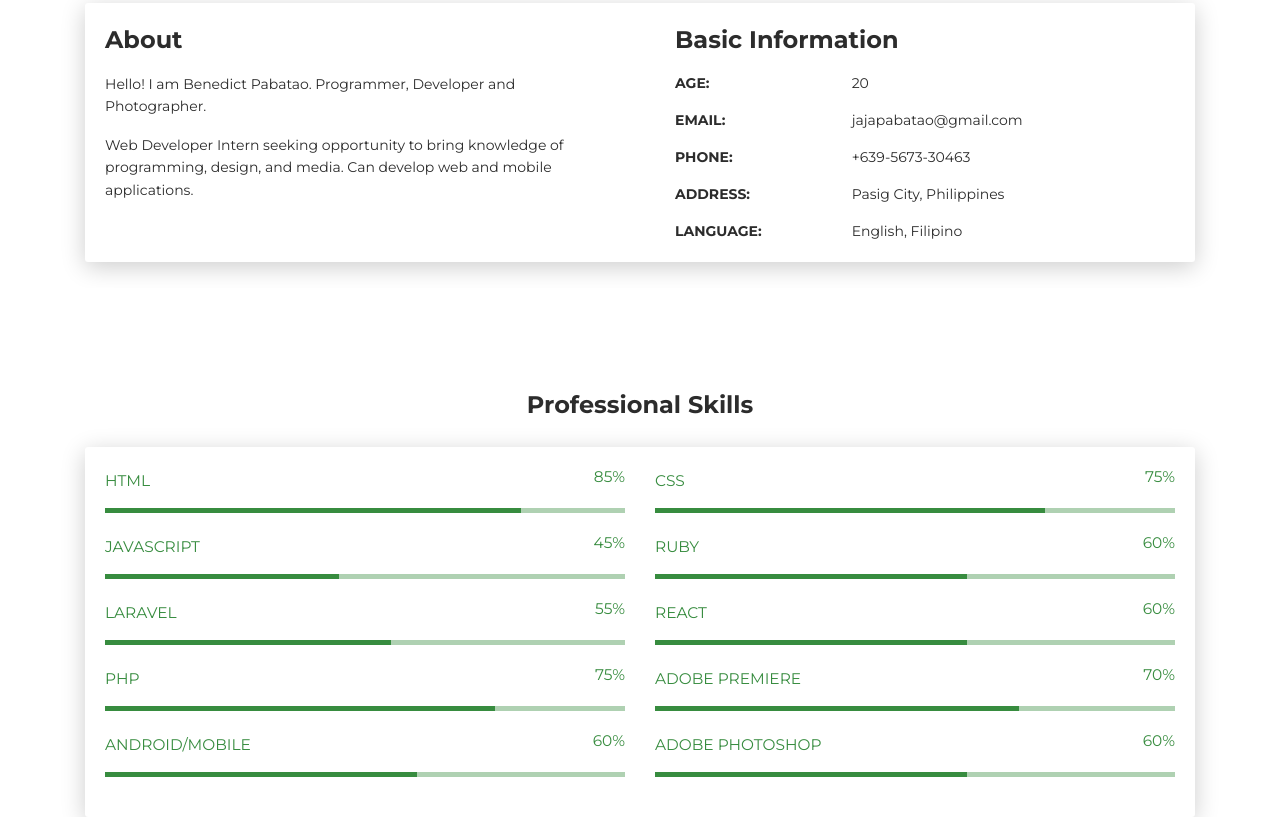
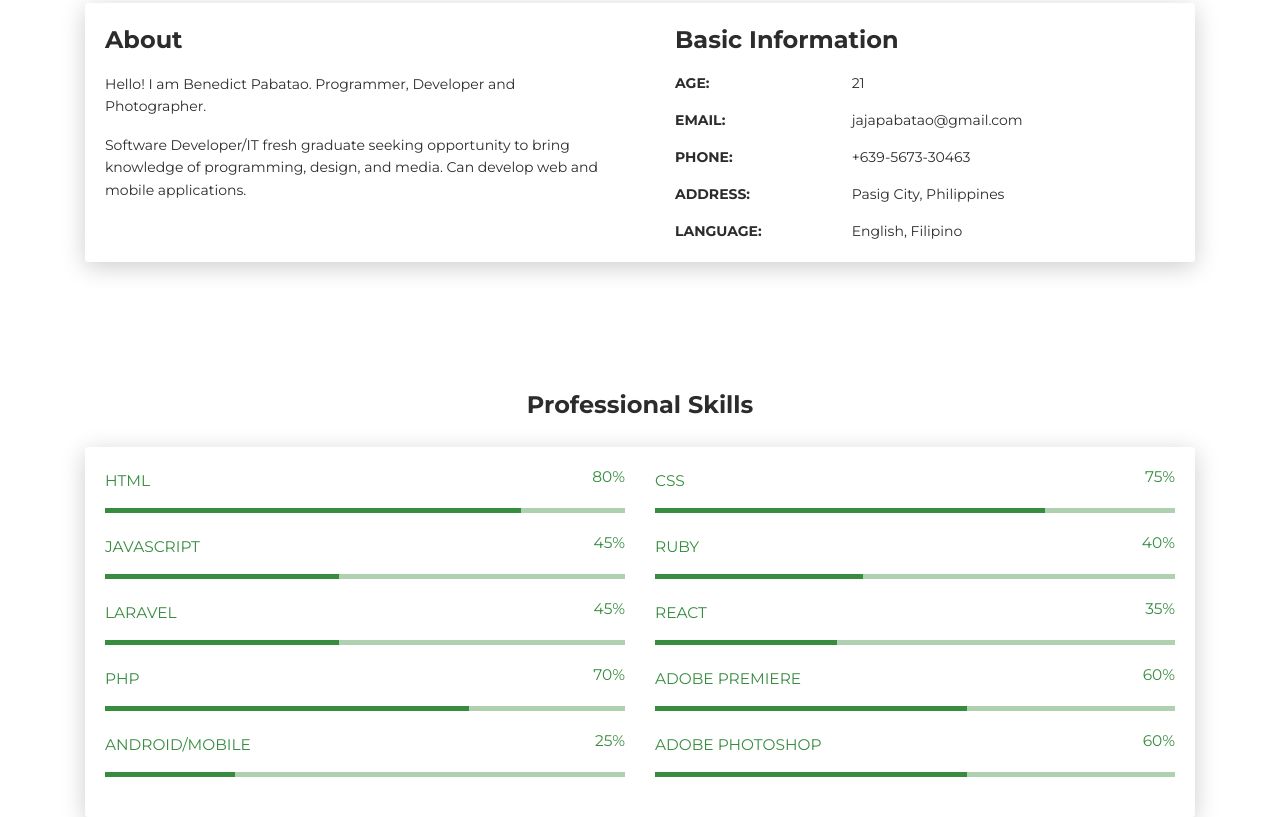
Before and after one commit to bendevelopss/jajapabatao.github.io-1, a plain HTML site: page index.html in a window 1280 px wide. Shown: the part 617-1434 px from the top of the page. Drawn offline with Linux system fonts and the light colour scheme.

Commit message:
fixed other details

```diff
--- a/index.html
+++ b/index.html
@@ -43,7 +43,7 @@
         <div class="content-center">
           <div class="cc-profile-image"><a href="#"><img src="images/profile2.jpg" alt="Image"/></a></div>
           <div class="h2 title">Benedict Pabatao</div>
-          <p class="category text-white">Programmer - Developer - Photographer</p><a class="btn btn-primary" href="https://www.docdroid.net/bmwsHQ9/resume-career-03-21-18.docx" data-aos="zoom-in" data-aos-anchor="data-aos-anchor" target="_blank">Download CV</a>
+          <p class="category text-white">Programmer - Developer</p><a class="btn btn-primary" href="https://www.docdroid.net/h8UQyXX/resume-career-03-21-18.docx" data-aos="zoom-in" data-aos-anchor="data-aos-anchor" target="_blank">Download CV</a>
         </div>
       </div>
       <div class="section">
@@ -67,7 +67,7 @@
           <div class="card-body">
             <div class="h4 mt-0 title">About</div>
             <p>Hello! I am Benedict Pabatao. Programmer, Developer and Photographer.</p>
-            <p>Web Developer Intern seeking opportunity to bring knowledge of programming, design, and media. Can develop web and mobile applications.</p>
+            <p>Software Developer/IT fresh graduate seeking opportunity to bring knowledge of programming, design, and media. Can develop web and mobile applications.</p>
           </div>
         </div>
         <div class="col-lg-6 col-md-12">
@@ -75,7 +75,7 @@
             <div class="h4 mt-0 title">Basic Information</div>
             <div class="row">
               <div class="col-sm-4"><strong class="text-uppercase">Age:</strong></div>
-              <div class="col-sm-8">20</div>
+              <div class="col-sm-8">21</div>
             </div>
             <div class="row mt-3">
               <div class="col-sm-4"><strong class="text-uppercase">Email:</strong></div>
@@ -108,7 +108,7 @@
           <div class="col-md-6">
             <div class="progress-container progress-primary"><span class="progress-badge">HTML</span>
               <div class="progress">
-                <div class="progress-bar progress-bar-primary" data-aos="progress-full" data-aos-offset="10" data-aos-duration="2000" role="progressbar" aria-valuenow="60" aria-valuemin="0" aria-valuemax="100" style="width: 80%;"></div><span class="progress-value">85%</span>
+                <div class="progress-bar progress-bar-primary" data-aos="progress-full" data-aos-offset="10" data-aos-duration="2000" role="progressbar" aria-valuenow="60" aria-valuemin="0" aria-valuemax="100" style="width: 80%;"></div><span class="progress-value">80%</span>
               </div>
             </div>
           </div>
@@ -131,7 +131,7 @@
           <div class="col-md-6">
             <div class="progress-container progress-primary"><span class="progress-badge">Ruby</span>
               <div class="progress">
-                <div class="progress-bar progress-bar-primary" data-aos="progress-full" data-aos-offset="10" data-aos-duration="2000" role="progressbar" aria-valuenow="60" aria-valuemin="0" aria-valuemax="100" style="width: 60%;"></div><span class="progress-value">60%</span>
+                <div class="progress-bar progress-bar-primary" data-aos="progress-full" data-aos-offset="10" data-aos-duration="2000" role="progressbar" aria-valuenow="60" aria-valuemin="0" aria-valuemax="100" style="width: 40%;"></div><span class="progress-value">40%</span>
               </div>
             </div>
           </div>
@@ -140,12 +140,28 @@
           <div class="col-md-6">
             <div class="progress-container progress-primary"><span class="progress-badge">Laravel</span>
               <div class="progress">
-                <div class="progress-bar progress-bar-primary" data-aos="progress-full" data-aos-offset="10" data-aos-duration="2000" role="progressbar" aria-valuenow="60" aria-valuemin="0" aria-valuemax="100" style="width: 55%;"></div><span class="progress-value">55%</span>
+                <div class="progress-bar progress-bar-primary" data-aos="progress-full" data-aos-offset="10" data-aos-duration="2000" role="progressbar" aria-valuenow="60" aria-valuemin="0" aria-valuemax="100" style="width: 45%;"></div><span class="progress-value">45%</span>
               </div>
             </div>
           </div>
           <div class="col-md-6">
             <div class="progress-container progress-primary"><span class="progress-badge">React</span>
+              <div class="progress">
+                <div class="progress-bar progress-bar-primary" data-aos="progress-full" data-aos-offset="10" data-aos-duration="2000" role="progressbar" aria-valuenow="60" aria-valuemin="0" aria-valuemax="100" style="width: 35%;"></div><span class="progress-value">35%</span>
+              </div>
+            </div>
+          </div>
+        </div>
+                <div class="row">
+          <div class="col-md-6">
+            <div class="progress-container progress-primary"><span class="progress-badge">PHP</span>
+              <div class="progress">
+                <div class="progress-bar progress-bar-primary" data-aos="progress-full" data-aos-offset="10" data-aos-duration="2000" role="progressbar" aria-valuenow="60" aria-valuemin="0" aria-valuemax="100" style="width: 70%;"></div><span class="progress-value">70%</span>
+              </div>
+            </div>
+          </div>
+          <div class="col-md-6">
+            <div class="progress-container progress-primary"><span class="progress-badge">Adobe Premiere</span>
               <div class="progress">
                 <div class="progress-bar progress-bar-primary" data-aos="progress-full" data-aos-offset="10" data-aos-duration="2000" role="progressbar" aria-valuenow="60" aria-valuemin="0" aria-valuemax="100" style="width: 60%;"></div><span class="progress-value">60%</span>
               </div>
@@ -154,25 +170,9 @@
         </div>
                 <div class="row">
           <div class="col-md-6">
-            <div class="progress-container progress-primary"><span class="progress-badge">PHP</span>
-              <div class="progress">
-                <div class="progress-bar progress-bar-primary" data-aos="progress-full" data-aos-offset="10" data-aos-duration="2000" role="progressbar" aria-valuenow="60" aria-valuemin="0" aria-valuemax="100" style="width: 75%;"></div><span class="progress-value">75%</span>
-              </div>
-            </div>
-          </div>
-          <div class="col-md-6">
-            <div class="progress-container progress-primary"><span class="progress-badge">Adobe Premiere</span>
-              <div class="progress">
-                <div class="progress-bar progress-bar-primary" data-aos="progress-full" data-aos-offset="10" data-aos-duration="2000" role="progressbar" aria-valuenow="60" aria-valuemin="0" aria-valuemax="100" style="width: 70%;"></div><span class="progress-value">70%</span>
-              </div>
-            </div>
-          </div>
-        </div>
-                <div class="row">
-          <div class="col-md-6">
             <div class="progress-container progress-primary"><span class="progress-badge">Android/Mobile</span>
               <div class="progress">
-                <div class="progress-bar progress-bar-primary" data-aos="progress-full" data-aos-offset="10" data-aos-duration="2000" role="progressbar" aria-valuenow="60" aria-valuemin="0" aria-valuemax="100" style="width: 60%;"></div><span class="progress-value">60%</span>
+                <div class="progress-bar progress-bar-primary" data-aos="progress-full" data-aos-offset="10" data-aos-duration="2000" role="progressbar" aria-valuenow="60" aria-valuemin="0" aria-valuemax="100" style="width: 25%;"></div><span class="progress-value">25%</span>
               </div>
             </div>
           </div>
@@ -219,7 +219,7 @@
                   <figure class="cc-effect"><img src="images/project-2.jpg" alt="Image"/>
                     <figcaption>
                       <div class="h4">Simple Shopping Cart</div>
-                      <p>PHP Language</p>
+                      <p>PHP</p>
                     </figcaption>
                   </figure></a></div>
             </div>
@@ -299,7 +299,7 @@
         <div class="col-md-9" data-aos="fade-left" data-aos-offset="50" data-aos-duration="500">
           <div class="card-body">
             <div class="h5">Intern</div>
-            <p>Worked as a Web Developer at 8Layer Technologies, Inc. for 486 hours. Started last November 2017. I learned many various programming languages and also I experienced being a Quality Assurance. This company will surely give you advanced knowledge especially on web and mobile platforms.</p>
+            <p>Worked as a Software Developer at 8Layer Technologies, Inc. for 486 hours. Started last November 2017. I learned many various programming languages and also I experienced being a Quality Assurance. This company will surely give you advanced knowledge especially on web and mobile platforms.</p>
           </div>
         </div>
       </div>
```
